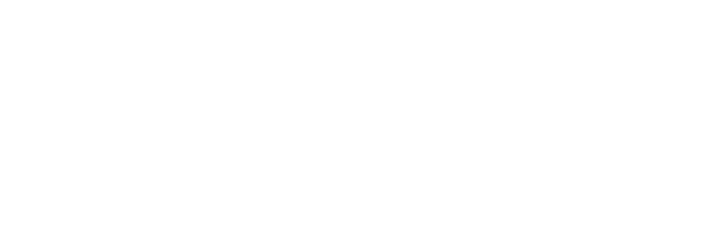
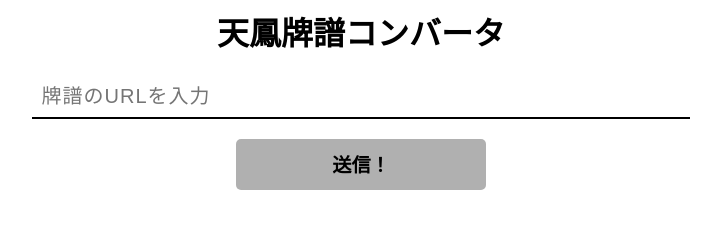
Before and after one commit to Gedoujou/custompaifu, a website: page index.html in a window 1280 px wide. Shown: the whole page, without its empty margins (279-1000 px from the left). Drawn offline with Linux system fonts and the light colour scheme.

Commit message:
some changes

```diff
--- /dev/null
+++ b/html.js
@@ -0,0 +1,19 @@
+document.getElementById('submit').addEventListener('click', async () => {
+            const url = document.getElementById('url').value;
+
+            const logId = url.split('?')[1];
+
+            if (!logId) {
+                alert('URLが正しくありません');
+                return;
+            }
+
+            const res = await fetch('/fetch-log', {
+                method: 'POST',
+                headers: { 'Content-Type': 'application/json' },
+                body: JSON.stringify({ logId })
+            });
+
+            const text = await res.text();
+            document.getElementById('result').textContent = text;
+});
--- /dev/null
+++ b/index.css
@@ -0,0 +1,48 @@
+html *{
+    position: relative;
+    user-select: none;
+}
+
+h1{
+    text-align: center;
+}
+
+#input{
+    text-align: center;
+    margin-top: 10px;
+}
+#input input{
+    width: 52%;
+    font-size: 20px;
+    padding: 0.46em;
+    transition: 0.3s;
+    letter-spacing: 1px;
+    border: none;
+    border-bottom: 2px solid #000;
+    background: transparent;
+    color: #000;
+}
+#input input:focus{
+    outline: none;
+    border-bottom: 2px solid #ff3535;
+}
+
+.button{
+    margin: 0 auto;
+    margin-top: 20px;
+    display: flex;
+    justify-content: center;
+    align-items: center;
+    width: 250px;
+    padding: .6em 1.1em;
+    border: none;
+    border-radius: 5px;
+    background-color: #b0b0b0;
+    color: #000000;
+    font-weight: 600;
+    font-size: 1.2em;
+}
+
+.button:hover{
+    background-color: #cacaca;
+}
--- a/index.html
+++ b/index.html
@@ -2,5 +2,13 @@
     <head>
         <meta charset="utf-8">
         <title>牌譜コンバータ</title>
+        <link rel="stylesheet" href="index.css">
     </head>
+    <h1>天鳳牌譜コンバータ</h1>
+    <div id="input">
+        <input type="text" placeholder="牌譜のURLを入力" id="url" autocomplete="off">
+    </div>
+    <button id="submit" class="button">送信！</button>
+    <pre id="result"></pre>
+    <script src="html.js"></script>
 </html>
```
